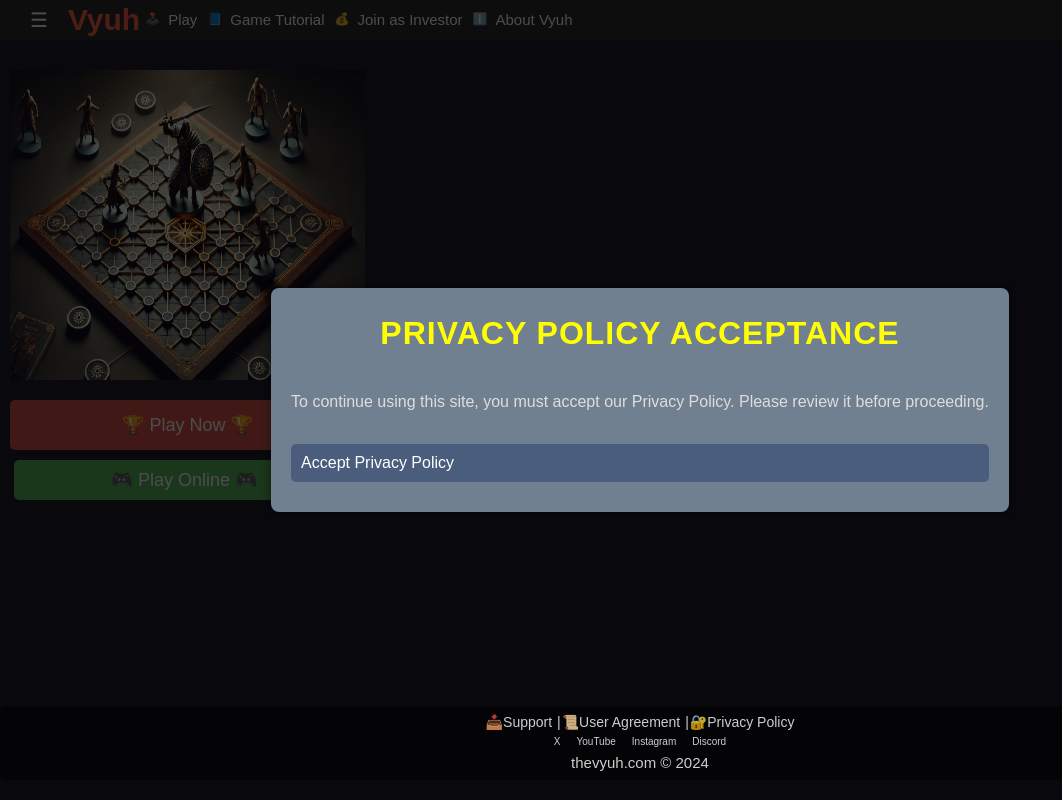
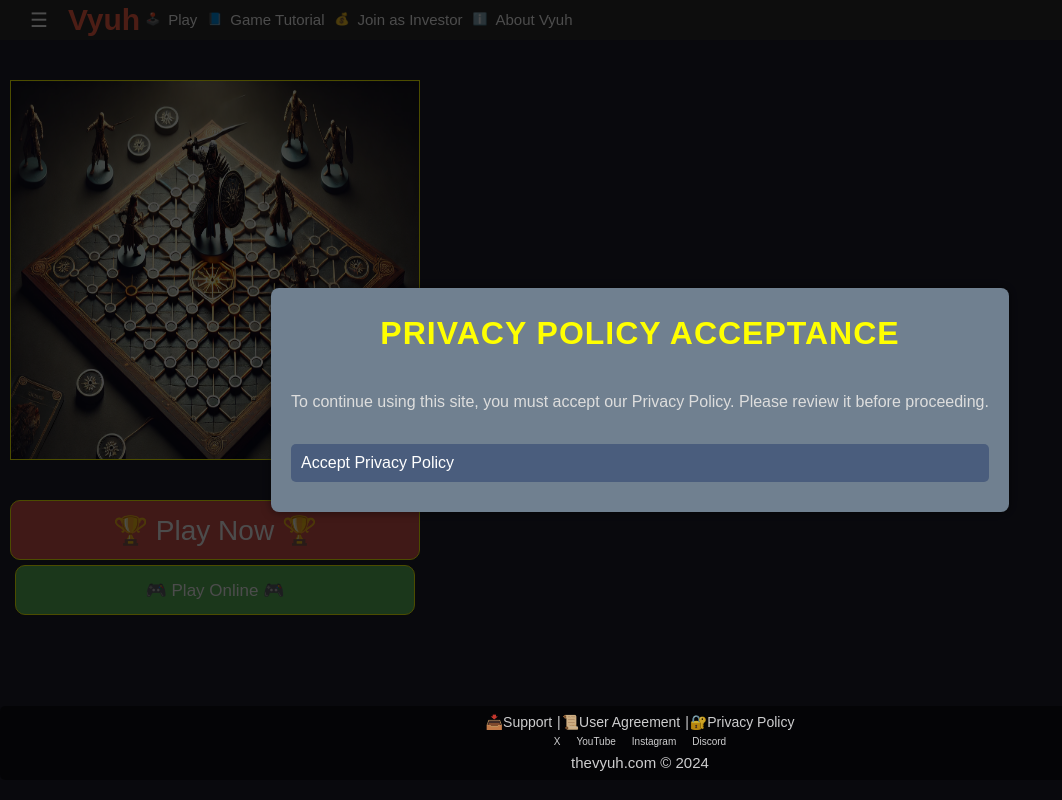
Before and after one commit to Wise-oo7/Vyooh, a React (Vite) app: page / in a window 1280 px wide. Shown: the whole page, without its empty margins (0-1062 px from the left). Built offline with nearby package versions, Linux system fonts and the light colour scheme.

Commit message:
Updated multiple lines and added new code

```diff
--- a/src/components/SideHeader.jsx
+++ b/src/components/SideHeader.jsx
@@ -142,26 +142,27 @@ const SideHeader = ({
               alt="Custom Content"
               style={{
                 position: 'absolute',
-                top: '70px',
+                top: '80px',
                 left: '10px',
                 right: '50px',
-                width: '355px',
-                height: '310px',
+                width: '410px',
+                height: '380px',
+                border: '1px solid yellow'
               }}
             />
 
             <button
               style={{
                 position: 'absolute',
-                top: '390px',
+                top: '490px',
                 left: '10px',
-                width: '355px',
-                height: '50px',
+                width: '410px',
+                height: '60px',
                 backgroundColor: '#d9534f',
                 color: '#fff',
-                border: 'none',
-                borderRadius: '5px',
-                fontSize: '18px',
+                border: '1px solid yellow',
+                borderRadius: '10px',
+                fontSize: '28px',
                 cursor: 'pointer',
                 display: 'flex',
                 justifyContent: 'center',
@@ -176,15 +177,15 @@ const SideHeader = ({
             <button
               style={{
                 position: 'absolute',
-                top: '450px', // Adjust position below the "Play Now" button
-                left: '14px',
-                width: '340px',
-                height: '40px',
+                top: '555px', // Adjust position below the "Play Now" button
+                left: '15px',
+                width: '400px',
+                height: '50px',
                 backgroundColor: '#5cb85c',
                 color: '#fff',
-                border: 'none',
-                borderRadius: '5px',
-                fontSize: '18px',
+                border: '1px solid yellow',
+                borderRadius: '10px',
+                fontSize: '17px',
                 cursor: 'pointer',
                 display: 'flex',
                 justifyContent: 'center',
@@ -199,9 +200,9 @@ const SideHeader = ({
             {comingSoon && (
               <div style={{
                 position: 'absolute',
-                top: '505px', // Adjust position for the message
-                left: '23px',
-                width: '330px',
+                top: '618px', // Adjust position for the message
+                left: '30px',
+                width: '360px',
                 height: '20px',
                 backgroundColor: '#f0ad4e',
                 color: '#fff',
```
